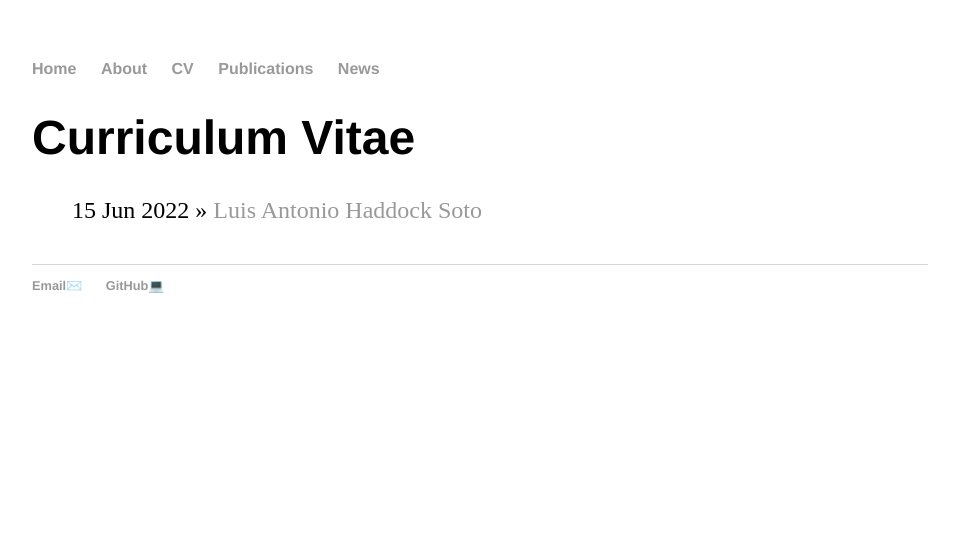
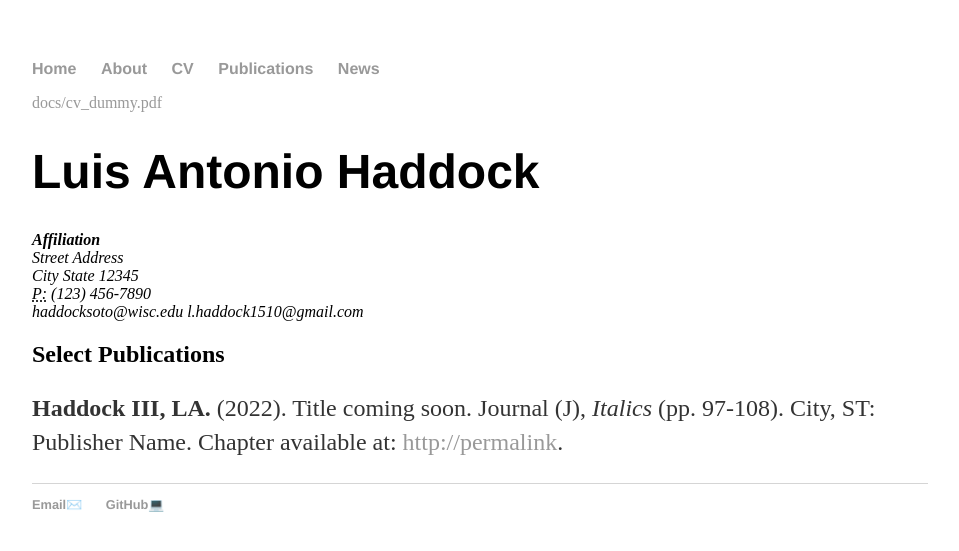
Before and after one commit to haddocksoto/haddocksoto.github.io, a Jekyll site: the page built from cv/index.html, in a window 1280 px wide. Shown: the top 551 px of the page, without its empty margins (160-1119 px from the left). Built offline with Jekyll 4.4.1, drawn with Linux system fonts in a browser that asks for light colours.

Commit message:
Update index.html

```diff
--- a/cv/index.html
+++ b/cv/index.html
@@ -1,11 +1,23 @@
 ---
 layout: default
-title: Curriculum Vitae
+title: CV of Luis Antonio Haddock
 ---
-	<h1>{{ page.title }}</h1>
-	<ul class="posts">
 
-	  {% for post in site.posts %}
-	    <li><span>{{ post.date | date_to_string }}</span> » <a href="{{ post.url }}" title="{{ post.title }}">{{ post.title }}</a></li>
-	  {% endfor %}
-	</ul>
+	<div class="cv">
+		<a href="#" class="download" title="Download CV as PDF">docs/cv_dummy.pdf</a>
+					<h1>Luis Antonio Haddock</h1>
+					<address>
+					<strong>Affiliation</strong><br>
+					Street Address<br>
+					City State 12345<br>
+					<abbr title="phone">P:</abbr> (123) 456-7890<br>
+					<span class="obfuscate">haddocksoto@wisc.edu</span>
+					<span class="obfuscate">l.haddock1510@gmail.com</span>
+					</address>
+
+					<h2>Select Publications</h2>
+
+					<p><strong>Haddock III, LA.</strong> (2022). Title coming soon. Journal (J), <em>Italics</em> (pp. 97-108). City, ST: Publisher Name. Chapter available at: <a href="#">http://permalink</a>.
+
+
+	</div>
```
